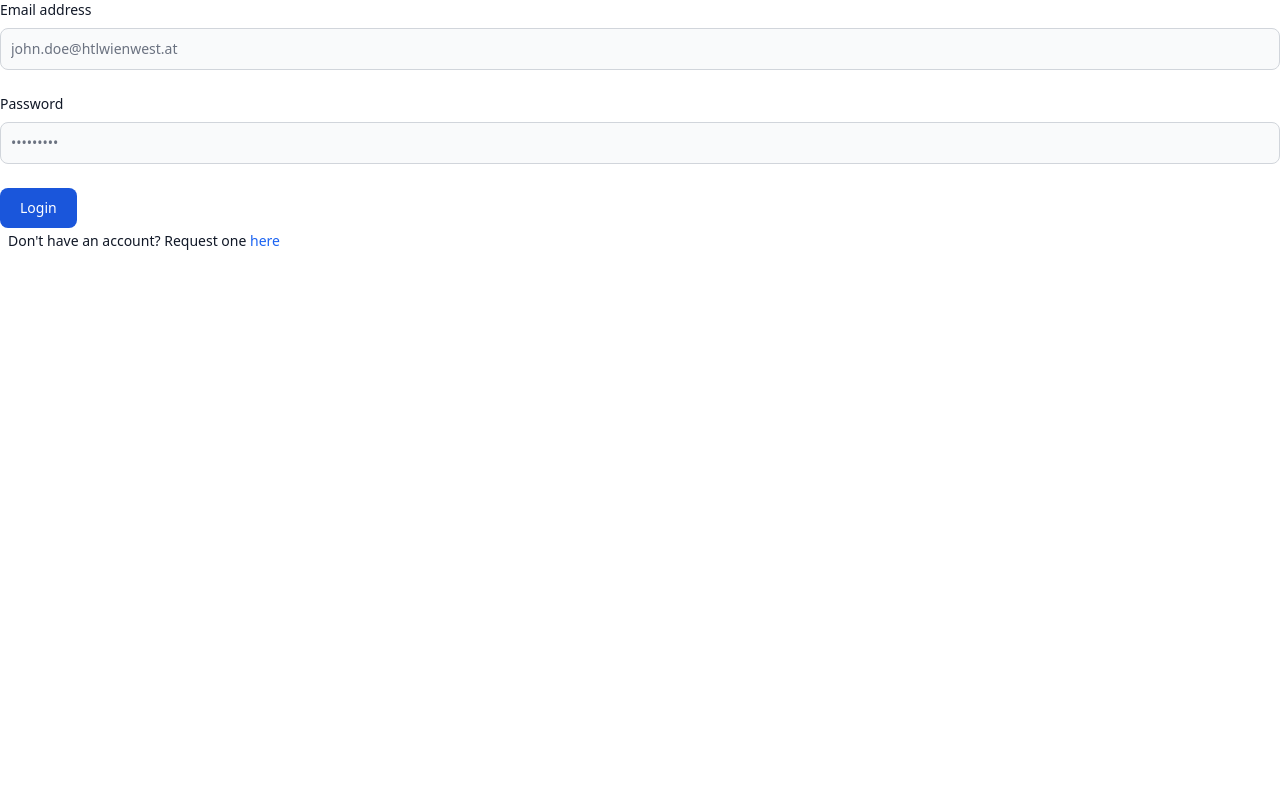
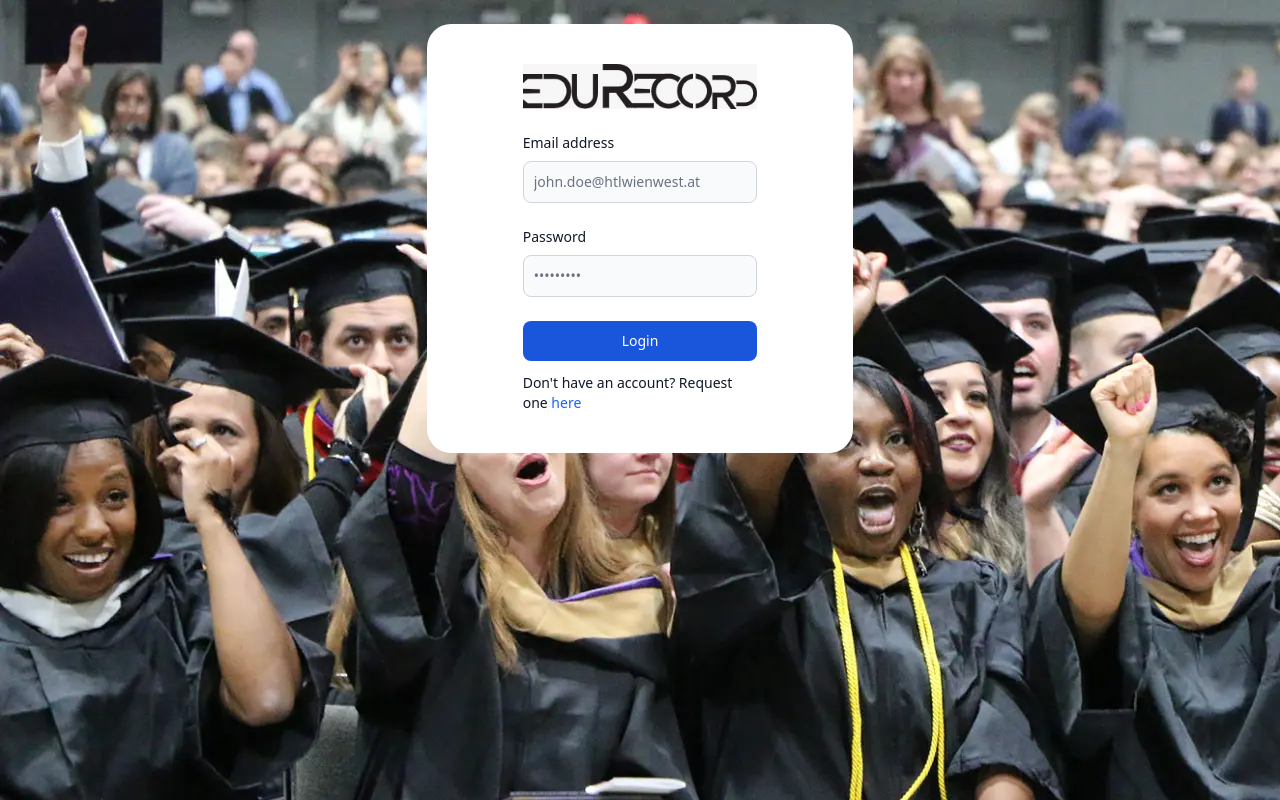
Before and after one commit to MatthiasEisenhut/EduRecord, a Vue app in the folder client/: page / in a window 1280 px wide. Built offline with nearby package versions, Linux system fonts and the light colour scheme.

Commit message:
finished login-page style

```diff
--- a/client/src/components/LoginForm.vue
+++ b/client/src/components/LoginForm.vue
@@ -1,6 +1,9 @@
 <template>
-  <form>
-    <div class="mb-6">
+  <div
+    class="py-10 px-24 bg-white rounded-3xl w-4/12 flex flex-col max-h-fit mt-6 mb-5 justify-center"
+  >
+    <img src="../assets/logo.jpeg" alt="" height="300" width="300" />
+    <div class="mt-6 mb-6">
       <label for="email" class="block mb-2 text-sm font-medium text-gray-900 dark:text-gray-300"
         >Email address</label
       >
@@ -25,17 +28,17 @@
       />
     </div>
 
-    <button
-      type="submit"
+    <router-link
+      to="/home"
       class="text-white bg-blue-700 hover:bg-blue-800 focus:ring-4 focus:outline-none focus:ring-blue-300 font-medium rounded-lg text-sm w-full sm:w-auto px-5 py-2.5 text-center dark:bg-blue-600 dark:hover:bg-blue-700 dark:focus:ring-blue-800"
     >
       Login
-    </button>
-  </form>
-  <label for="" class="ml-2 text-sm font-medium text-gray-900 dark:text-gray-400">
-    Don't have an account? Request one
-    <a href="#" class="text-blue-600 hover:underline">here</a></label
-  >
+    </router-link>
+    <label for="" class="mt-3 text-sm font-medium text-gray-900 dark:text-gray-400">
+      Don't have an account? Request one
+      <a href="#" class="text-blue-600 hover:underline">here</a></label
+    >
+  </div>
 </template>
 
 <script setup>
--- a/client/src/views/LoginView.vue
+++ b/client/src/views/LoginView.vue
@@ -1,7 +1,7 @@
 <template>
-    <div>
-        <LoginForm/>
-    </div>
+  <div class="flex justify-center bg-[url('@/assets/Hero-Top-Image-1.webp')] min-h-screen">
+    <LoginForm class="shadow-[#0000004b] shadow-super" />
+  </div>
 </template>
 
 <script setup>
```
Also changed, not shown: client/src/assets/Hero-Top-Image-1.webp (added), client/src/assets/logo.jpeg (added).
